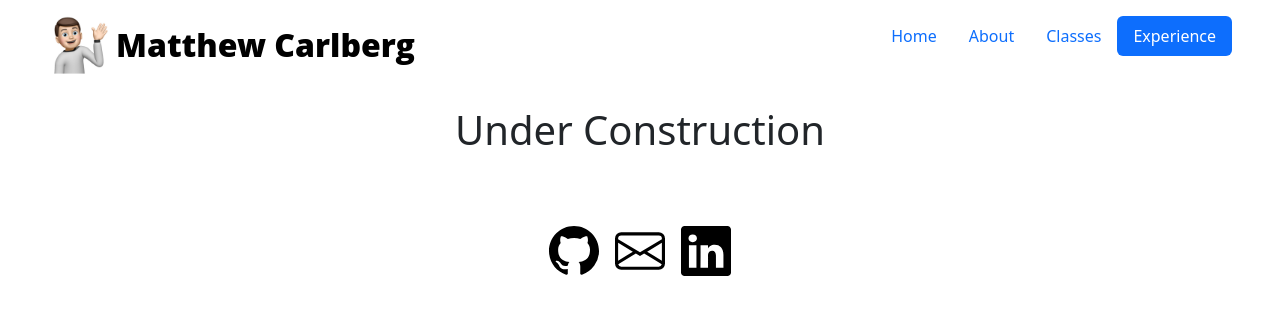
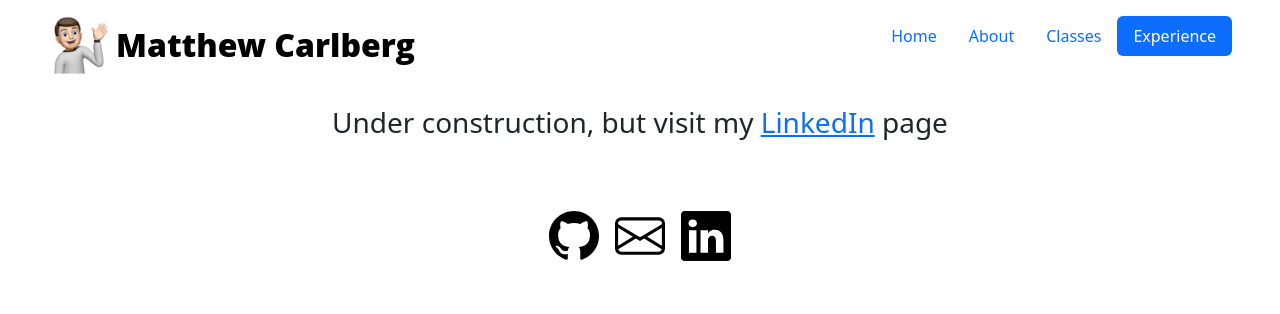
Before and after one commit to mattcarlberg/mattcarlberg.github.io, a plain HTML site: page resume.html in a window 1280 px wide. Drawn offline with nearby package versions, Linux system fonts and the light colour scheme.

Commit message:
Update resume.html
Added link to LinkedIn page in lieu of full-fledged page about experience.

```diff
--- a/resume.html
+++ b/resume.html
@@ -26,7 +26,7 @@
   </header>
 
    <div class="container text-center py-3">
-    <h1>Under Construction</h1>
+    <h3>Under construction, but visit my <a href="https://www.linkedin.com/in/matthew-carlberg-6b049332/">LinkedIn</a> page</h3>
   </div>
 
   <footer class="py-3 my-4">
```
